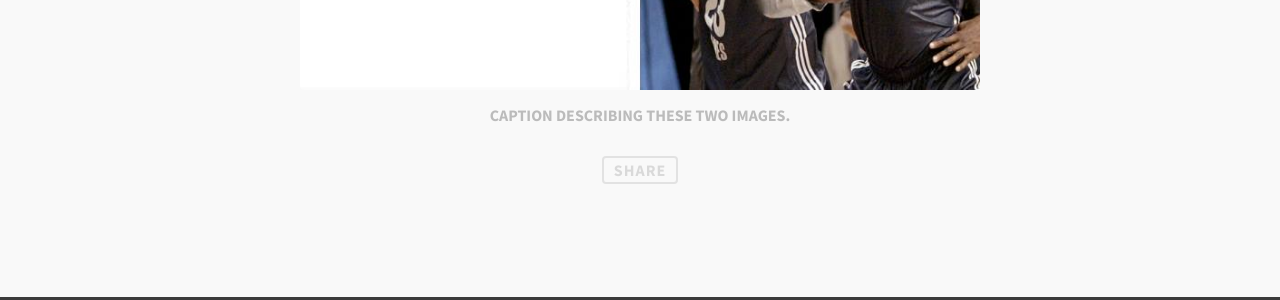
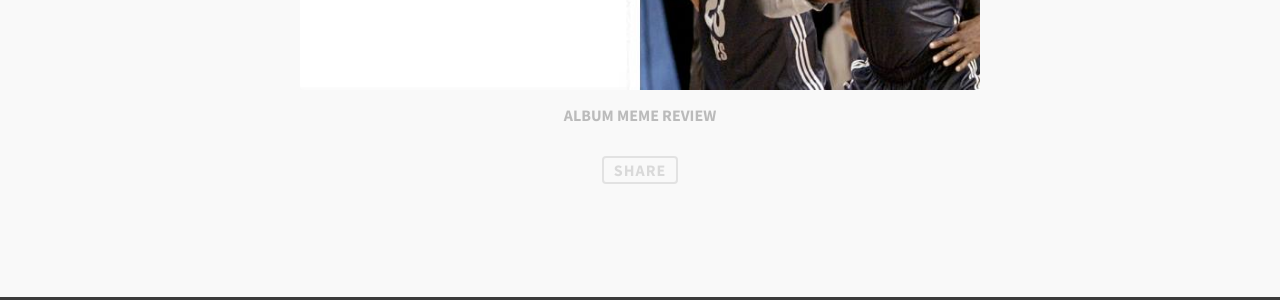
Before and after one commit to rafaascensao/rafaascensao.github.io, a Jekyll site: the page built from _posts/2019-03-18-week-review.md, in a window 1280 px wide and 900 px high, scrolled down 2060 px. Shown: the part 283-583 px from the top of the window. Built offline with Jekyll 4.4.1, drawn with Linux system fonts in a browser that asks for light colours; comment, search, counter and statistics services are not loaded.

Commit message:
Added figure caption

```diff
--- a/_posts/2019-03-18-week-review.md
+++ b/_posts/2019-03-18-week-review.md
@@ -19,5 +19,5 @@ All Melody by [Nils Frahm](https://genius.com/artists/Nils-frahm) is *bla bla*
 
 <figure>
 	<img src="/images/post_images/shaq_outside_allmelody.jpg">
-	<figcaption>Caption describing these two images.</figcaption>
+	<figcaption>Album Meme Review</figcaption>
 </figure>
```
